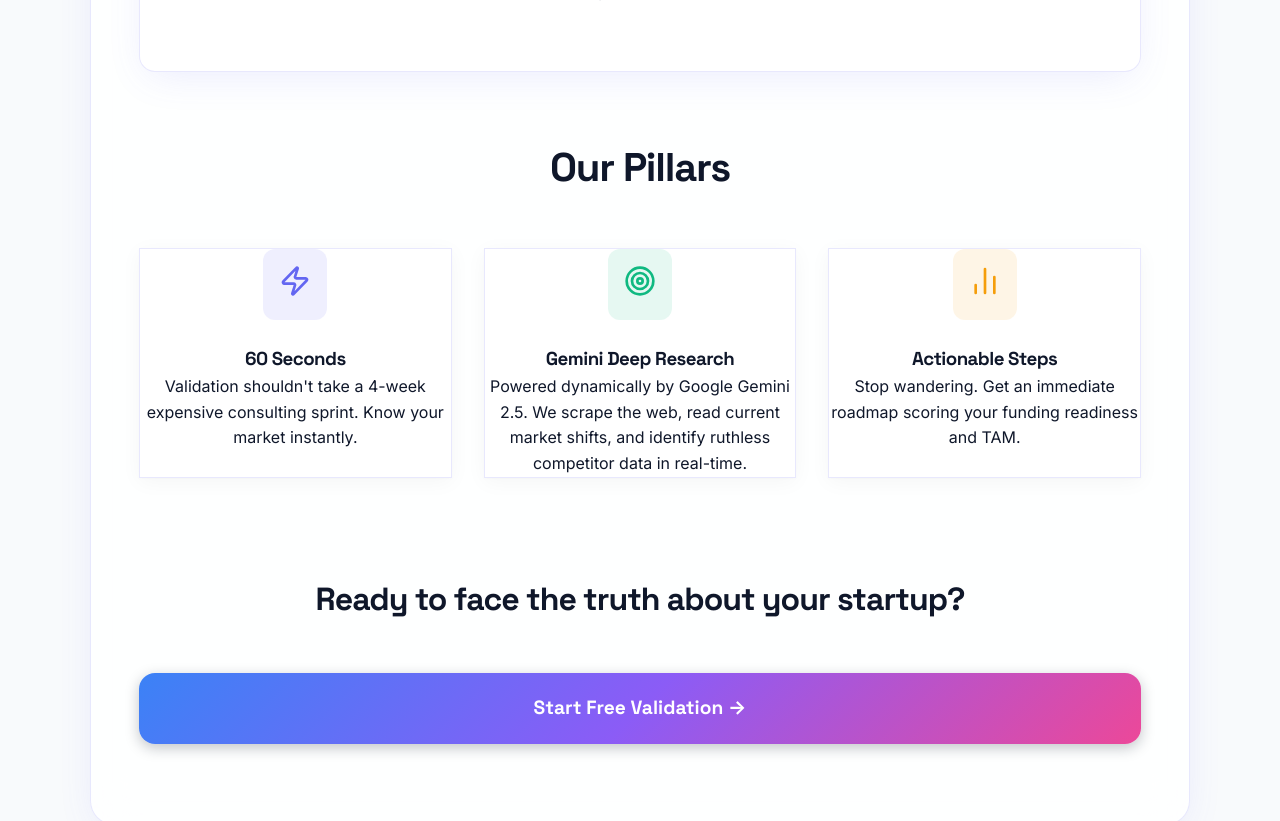
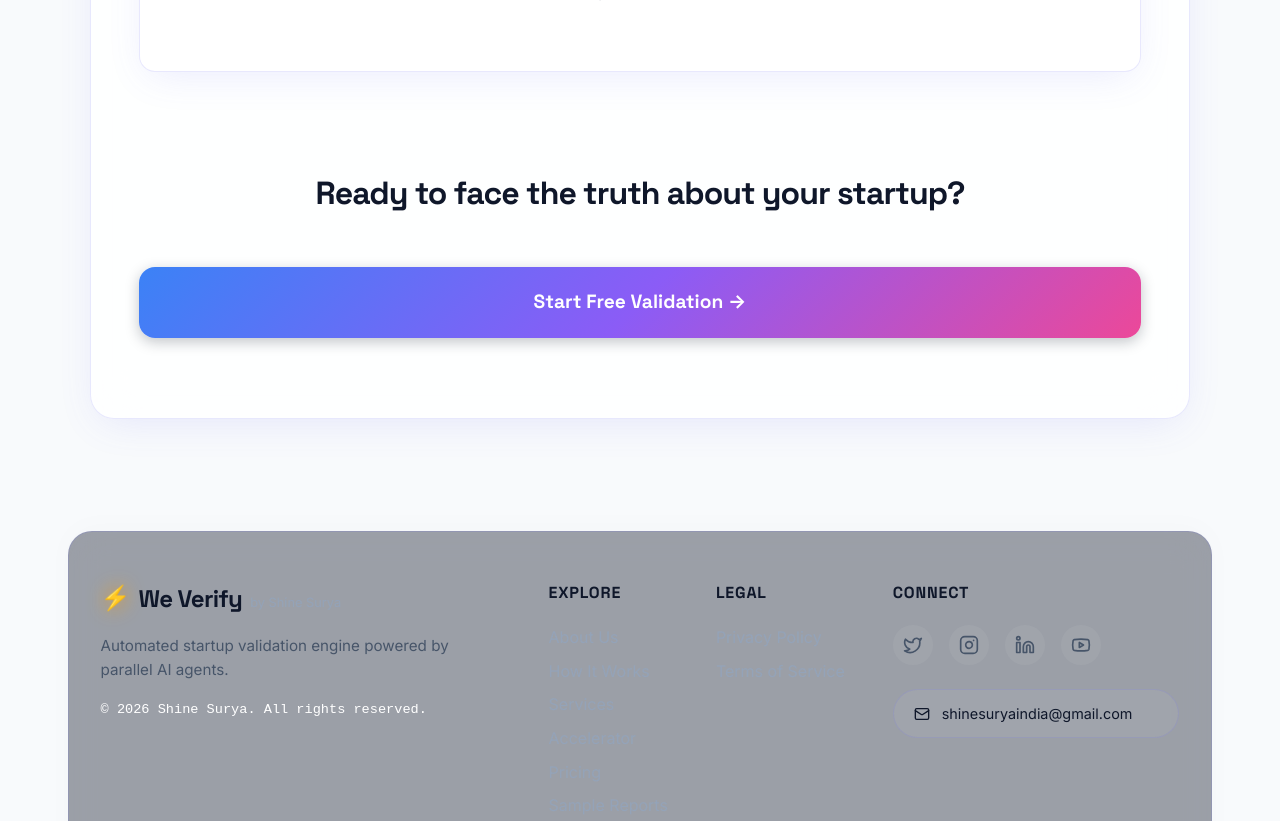
Before and after one commit to Suryabarsaiya/we-verify, a React (Vite) app in the folder client/: page /about in a window 1280 px wide. Shown: the part 960-1781 px from the top of the page. Built offline with nearby package versions, Linux system fonts and the light colour scheme; no server answers.

Commit message:
fix: remove Our Pillars copy from About page, fix Accelerator API_BASE port 5000 crash

```diff
--- a/client/src/pages/About.jsx
+++ b/client/src/pages/About.jsx
@@ -18,32 +18,7 @@ export default function About() {
                 </p>
             </div>
 
-            <h2 style={{ textAlign: 'center', marginBottom: '3rem', fontSize: '2.5rem' }}>Our Pillars</h2>
-            <div className="features-grid" style={{ display: 'grid', gridTemplateColumns: 'repeat(auto-fit, minmax(300px, 1fr))', gap: '2rem' }}>
-                <div className="feature-card modern-card hover-lift">
-                    <div className="feature-icon" style={{ background: 'rgba(99, 102, 241, 0.1)', color: '#6366f1', padding: '1rem', borderRadius: '12px', display: 'inline-block', marginBottom: '1.5rem' }}>
-                        <Zap size={32} />
-                    </div>
-                    <h3>60 Seconds</h3>
-                    <p>Validation shouldn't take a 4-week expensive consulting sprint. Know your market instantly.</p>
-                </div>
 
-                <div className="feature-card modern-card hover-lift">
-                    <div className="feature-icon" style={{ background: 'rgba(16, 185, 129, 0.1)', color: '#10b981', padding: '1rem', borderRadius: '12px', display: 'inline-block', marginBottom: '1.5rem' }}>
-                        <Target size={32} />
-                    </div>
-                    <h3>Gemini Deep Research</h3>
-                    <p>Powered dynamically by Google Gemini 2.5. We scrape the web, read current market shifts, and identify ruthless competitor data in real-time.</p>
-                </div>
-
-                <div className="feature-card modern-card hover-lift">
-                    <div className="feature-icon" style={{ background: 'rgba(245, 158, 11, 0.1)', color: '#f59e0b', padding: '1rem', borderRadius: '12px', display: 'inline-block', marginBottom: '1.5rem' }}>
-                        <BarChart2 size={32} />
-                    </div>
-                    <h3>Actionable Steps</h3>
-                    <p>Stop wandering. Get an immediate roadmap scoring your funding readiness and TAM.</p>
-                </div>
-            </div>
 
             <div className="bottom-cta" style={{ textAlign: 'center', marginTop: '6rem', marginBottom: '2rem' }}>
                 <h2 style={{ fontSize: '2rem', marginBottom: '2rem' }}>Ready to face the truth about your startup?</h2>
--- a/client/src/pages/Accelerator.jsx
+++ b/client/src/pages/Accelerator.jsx
@@ -9,7 +9,7 @@ export default function Accelerator() {
     const [error, setError] = useState(null);
     const [resultData, setResultData] = useState(null);
 
-    const API_BASE = import.meta.env.VITE_API_BASE || 'http://localhost:5000';
+    const API_BASE = import.meta.env.VITE_API_URL || '';
 
     const handleAnalyze = async (e) => {
         e.preventDefault();
```
